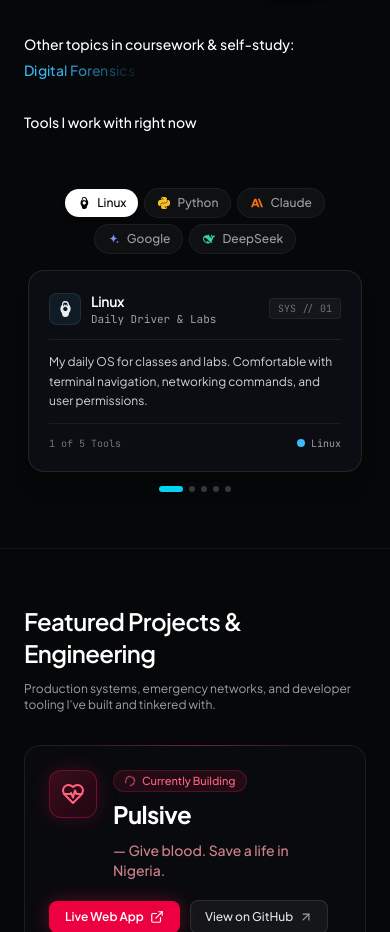
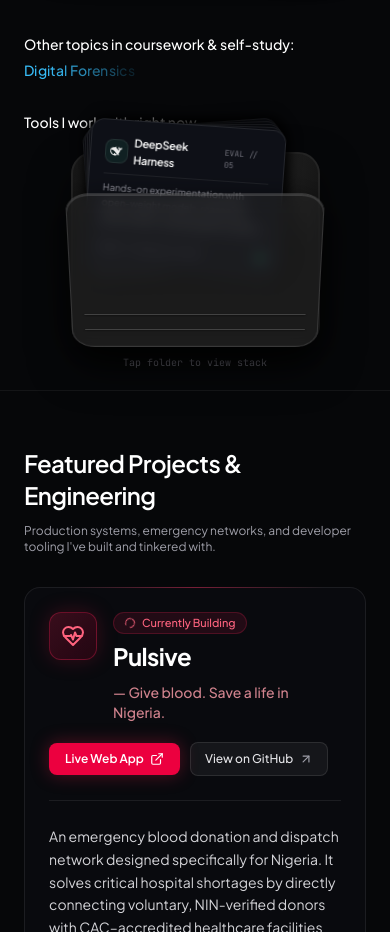
Before and after one commit to King-Jboy/portfolio, a React (Vite) app: page / in a window 390 px wide. Shown: the part 1464-2396 px from the top of the page. Built offline with nearby package versions, Linux system fonts and the light colour scheme.

Commit message:
fix(mobile): restore 3D folder with compact mobile proportions and trimmed vertical padding

```diff
--- a/src/components/FocusArea.tsx
+++ b/src/components/FocusArea.tsx
@@ -61,8 +61,8 @@
           Tools I work with right now
         </h3>
 
-        {/* Vertically centered between heading and bottom hr line */}
-        <div className="py-14 sm:py-20 flex items-center justify-center">
+        {/* Vertically centered with compact mobile padding */}
+        <div className="py-5 sm:py-20 flex items-center justify-center">
           <FolderToolsInteraction />
         </div>
       </div>
--- a/src/components/FolderToolsInteraction.tsx
+++ b/src/components/FolderToolsInteraction.tsx
@@ -77,7 +77,6 @@
   const [isOpen, setIsOpen] = useState(false);
   const [isHovered, setIsHovered] = useState(false);
   const [isMobile, setIsMobile] = useState(false);
-  const [mobileActiveTool, setMobileActiveTool] = useState(0);
 
   // Stored offsets when not dragging
   const [cardOffsets, setCardOffsets] = useState<Record<string, { x: number; y: number }>>({});
@@ -101,12 +100,12 @@
         return { x: 0, y: 0, rot: isHovered ? TOOLS[index].defaultRotate * 1.5 : TOOLS[index].defaultRotate };
       }
       if (mobile) {
-        // Mobile fan spread (5 cards)
-        const xOffsets = [-56, -28, 0, 28, 56];
+        // Compact mobile fan spread (5 cards)
+        const xOffsets = [-48, -24, 0, 24, 48];
         return {
           x: xOffsets[index] ?? 0,
-          y: index % 2 === 0 ? -10 : 8,
-          rot: (index - 2) * 3,
+          y: index % 2 === 0 ? -8 : 6,
+          rot: (index - 2) * 2.8,
         };
       }
       // Desktop fan spread (5 cards)
@@ -132,7 +131,7 @@
     }
   };
 
-  // Ultra-stable pointer drag using direct DOM updates and window listeners
+  // Pointer drag using direct DOM updates and window listeners
   const handleCardPointerDown = (toolId: string, index: number, e: React.PointerEvent<HTMLDivElement>) => {
     e.stopPropagation();
 
@@ -215,123 +214,23 @@
 
   return (
     <div className="w-full flex flex-col items-center justify-center select-none overflow-visible">
-      {/* Mobile Tool Deck (Clean, touch-friendly, legible without awkward 3D clipping) */}
-      <div className="md:hidden w-full max-w-sm flex flex-col items-center px-1">
-        {/* Quick Tool Selector Pills */}
-        <div className="flex flex-wrap items-center justify-center gap-1.5 mb-4">
-          {TOOLS.map((tool, idx) => {
-            const ToolIcon = tool.icon;
-            const isActive = mobileActiveTool === idx;
-            return (
-              <button
-                key={tool.id}
-                type="button"
-                onClick={() => setMobileActiveTool(idx)}
-                className={`flex items-center gap-1.5 px-3 py-1.5 rounded-full text-xs font-medium transition-all ${
-                  isActive
-                    ? 'bg-white text-black shadow-md'
-                    : 'text-zinc-400 bg-white/[0.04] border border-white/[0.06] hover:text-white'
-                }`}
-              >
-                <span
-                  className="w-3.5 h-3.5 flex items-center justify-center"
-                  style={{ color: isActive ? '#000' : tool.accent }}
-                >
-                  <ToolIcon className="w-3 h-3" />
-                </span>
-                <span>{tool.title.split(' ')[0]}</span>
-              </button>
-            );
-          })}
-        </div>
-
-        {/* Active Tool Card */}
-        {(() => {
-          const tool = TOOLS[mobileActiveTool];
-          const ToolIcon = tool.icon;
-          return (
-            <div
-              key={tool.id}
-              className="w-full rounded-2xl p-5 border border-white/[0.1] bg-[#0c0d12] shadow-xl flex flex-col justify-between min-h-[190px] transition-all duration-300"
-            >
-              <div>
-                <div className="flex items-center justify-between pb-3 border-b border-white/[0.08] mb-3">
-                  <div className="flex items-center gap-2.5">
-                    <div
-                      className="w-8 h-8 rounded-lg flex items-center justify-center border border-white/[0.08]"
-                      style={{ backgroundColor: `${tool.accent}15` }}
-                    >
-                      <ToolIcon className="w-4 h-4" />
-                    </div>
-                    <div>
-                      <h4 className="text-sm font-semibold text-white tracking-tight">
-                        {tool.title}
-                      </h4>
-                      <p className="text-[11px] text-zinc-400 font-mono">
-                        {tool.subtitle}
-                      </p>
-                    </div>
-                  </div>
-                  <span className="text-[10px] font-mono text-zinc-500 px-2 py-0.5 rounded bg-white/[0.04] border border-white/[0.06]">
-                    {tool.badge}
-                  </span>
-                </div>
-
-                <p className="text-xs text-zinc-300 leading-relaxed">
-                  {tool.description}
-                </p>
-              </div>
-
-              {/* Card Footer with Accent Dot */}
-              <div className="flex items-center justify-between pt-3 mt-3 border-t border-white/[0.06] text-[10px] font-mono">
-                <span className="text-zinc-500">
-                  {mobileActiveTool + 1} of {TOOLS.length} Tools
-                </span>
-                <div className="flex items-center gap-1.5">
-                  <span
-                    className="w-2 h-2 rounded-full"
-                    style={{ backgroundColor: tool.accent }}
-                  />
-                  <span className="text-zinc-400">{tool.title}</span>
-                </div>
-              </div>
-            </div>
-          );
-        })()}
-
-        {/* Mobile Pagination Dots */}
-        <div className="flex items-center justify-center gap-1.5 mt-3.5">
-          {TOOLS.map((_, idx) => (
-            <button
-              key={idx}
-              type="button"
-              onClick={() => setMobileActiveTool(idx)}
-              className={`h-1.5 rounded-full transition-all duration-300 ${
-                mobileActiveTool === idx ? 'w-6 bg-cyan-400' : 'w-1.5 bg-white/20'
-              }`}
-              aria-label={`Go to tool ${idx + 1}`}
-            />
-          ))}
-        </div>
-      </div>
-
-      {/* Desktop 3D Folder Stage Container (Untouched on Desktop) */}
+      {/* Folder Stage Container with compact mobile proportions */}
       <div
-        className="hidden md:flex relative flex-col items-center justify-center transition-all duration-500"
+        className="relative flex flex-col items-center justify-center transition-all duration-500"
         style={{
           width: '100%',
           maxWidth: isOpen ? '920px' : '320px',
-          minHeight: isOpen ? '350px' : '224px',
+          minHeight: isOpen ? (isMobile ? '280px' : '350px') : (isMobile ? '190px' : '224px'),
         }}
         onMouseEnter={() => setIsHovered(true)}
         onMouseLeave={() => setIsHovered(false)}
       >
-        {/* The 3D Tactile Folder based on Framer FOLDER-xHIJ */}
+        {/* The 3D Tactile Folder */}
         <div
           className="relative flex items-center justify-center cursor-pointer"
           style={{
-            width: '292px',
-            height: '224px',
+            width: isMobile ? '265px' : '292px',
+            height: isMobile ? '195px' : '224px',
             perspective: '2000px',
             transformStyle: 'preserve-3d',
           }}
@@ -340,14 +239,14 @@
             toggleFolder();
           }}
         >
-          {/* 1. Folder Back Plate (framer-ikzj2x) */}
+          {/* 1. Folder Back Plate */}
           <div
-            className="absolute rounded-[24px] transition-all duration-500"
+            className="absolute rounded-[22px] sm:rounded-[24px] transition-all duration-500"
             style={{
               top: '0px',
               bottom: '0px',
-              left: '11px',
-              right: '11px',
+              left: isMobile ? '8px' : '11px',
+              right: isMobile ? '8px' : '11px',
               border: '2px solid rgb(36, 36, 36)',
               background:
                 'radial-gradient(67% 62% at 50% 0%, rgb(51, 51, 51) 0%, rgb(14, 14, 14) 100%)',
@@ -356,20 +255,20 @@
             }}
           >
             {/* Top Folder Tab Header */}
-            <div className="absolute -top-3.5 left-4 px-3 py-0.5 rounded-t-lg bg-[#242424] border-t border-x border-[#333] text-[10px] font-mono text-zinc-400 flex items-center gap-1.5">
+            <div className="absolute -top-3.5 left-4 px-2.5 sm:px-3 py-0.5 rounded-t-lg bg-[#242424] border-t border-x border-[#333] text-[9px] sm:text-[10px] font-mono text-zinc-400 flex items-center gap-1.5">
               <FolderIcon className="w-3 h-3 text-zinc-400" />
               <span>STACK // 05_TOOLS</span>
             </div>
           </div>
 
-          {/* 2. Movable Papers / Tool Cards Stack (framer-1pr61nj) */}
+          {/* 2. Movable Papers / Tool Cards Stack */}
           <div
             className="absolute transition-all duration-500"
             style={{
-              width: '246px',
-              height: '200px',
-              top: isOpen ? '-90px' : isHovered ? '-65px' : '-38px',
-              left: 'calc(50% - 123px)',
+              width: isMobile ? '216px' : '246px',
+              height: isMobile ? '165px' : '200px',
+              top: isOpen ? (isMobile ? '-60px' : '-90px') : isHovered ? '-50px' : (isMobile ? '-28px' : '-38px'),
+              left: isMobile ? 'calc(50% - 108px)' : 'calc(50% - 123px)',
               zIndex: 2,
             }}
           >
@@ -393,8 +292,8 @@
                     position: 'absolute',
                     top: 0,
                     left: 0,
-                    width: isMobile ? '210px' : '222px',
-                    height: '170px',
+                    width: isMobile ? '195px' : '222px',
+                    height: isMobile ? '150px' : '170px',
                     transform: `translate3d(${finalX}px, ${finalY}px, 0px) rotate(${finalRot}deg)`,
                     zIndex: 2 + index,
                     backgroundColor: '#0e1017',
@@ -402,35 +301,35 @@
                     transition: 'transform 450ms cubic-bezier(0.23, 1, 0.32, 1), box-shadow 250ms ease',
                     cursor: 'grab',
                   }}
-                  className="folder-tool-card rounded-[14px] p-4 flex flex-col justify-between border select-none border-white/[0.09] shadow-[2px_-2px_14px_rgba(0,0,0,0.55)] hover:border-white/30"
+                  className="folder-tool-card rounded-[13px] sm:rounded-[14px] p-3.5 sm:p-4 flex flex-col justify-between border select-none border-white/[0.09] shadow-[2px_-2px_14px_rgba(0,0,0,0.55)] hover:border-white/30"
                 >
                   {/* Card Header */}
                   <div>
-                    <div className="flex items-center justify-between pb-2 border-b border-white/[0.07] mb-2 pointer-events-none">
-                      <div className="flex items-center gap-2">
+                    <div className="flex items-center justify-between pb-1.5 sm:pb-2 border-b border-white/[0.07] mb-1.5 sm:mb-2 pointer-events-none">
+                      <div className="flex items-center gap-1.5 sm:gap-2">
                         <div
-                          className="w-7 h-7 rounded-lg flex items-center justify-center border border-white/[0.08]"
+                          className="w-6 h-6 sm:w-7 sm:h-7 rounded-lg flex items-center justify-center border border-white/[0.08]"
                           style={{ backgroundColor: `${tool.accent}15` }}
                         >
-                          <ToolIcon className="w-3.5 h-3.5" />
+                          <ToolIcon className="w-3 h-3 sm:w-3.5 sm:h-3.5" />
                         </div>
-                        <span className="text-xs font-semibold text-white tracking-tight">
+                        <span className="text-[11px] sm:text-xs font-semibold text-white tracking-tight">
                           {tool.title}
                         </span>
                       </div>
-                      <span className="text-[9px] font-mono text-zinc-500">
+                      <span className="text-[8px] sm:text-[9px] font-mono text-zinc-500">
                         {tool.badge}
                       </span>
                     </div>
 
-                    <p className="text-[10px] sm:text-[11px] text-zinc-400 leading-relaxed line-clamp-3 pointer-events-none">
+                    <p className="text-[9.5px] sm:text-[11px] text-zinc-400 leading-relaxed line-clamp-3 pointer-events-none">
                       {tool.description}
                     </p>
                   </div>
 
                   {/* Card Footer */}
-                  <div className="flex items-center justify-between pt-1.5 border-t border-white/[0.05] text-[9px] font-mono pointer-events-none">
-                    <span className="text-zinc-500 truncate max-w-[130px]">
+                  <div className="flex items-center justify-between pt-1 border-t border-white/[0.05] text-[8.5px] sm:text-[9px] font-mono pointer-events-none">
+                    <span className="text-zinc-500 truncate max-w-[110px] sm:max-w-[130px]">
                       {tool.subtitle}
                     </span>
                     <span
@@ -443,13 +342,13 @@
             })}
           </div>
 
-          {/* 3. Folder Front Flap with 3D Forward Tilt (framer-1chfr19) */}
+          {/* 3. Folder Front Flap with 3D Forward Tilt */}
           <div
-            className="absolute bottom-0 rounded-[24px] transition-all duration-500 overflow-hidden"
+            className="absolute bottom-0 rounded-[22px] sm:rounded-[24px] transition-all duration-500 overflow-hidden"
             style={{
-              left: 'calc(50% - 135px)',
-              width: '270px',
-              height: '224px',
+              left: isMobile ? 'calc(50% - 122px)' : 'calc(50% - 135px)',
+              width: isMobile ? '244px' : '270px',
+              height: isMobile ? '195px' : '224px',
               transformOrigin: 'bottom center',
               transformStyle: 'preserve-3d',
               transform: isOpen
@@ -467,7 +366,7 @@
               transition: 'transform 600ms cubic-bezier(0.23, 1, 0.32, 1)',
             }}
           >
-            {/* Frosted Front Glass Highlights (G5jKnnhXs & wiGsa9IR9) */}
+            {/* Frosted Front Glass Highlights */}
             <div
               className="absolute left-3 right-3 h-[1px]"
               style={{
@@ -486,6 +385,11 @@
             />
           </div>
         </div>
+
+        {/* Subtle mobile helper text */}
+        <p className="sm:hidden text-[10px] text-zinc-500 font-mono mt-2">
+          {isOpen ? 'Tap folder to close' : 'Tap folder to view stack'}
+        </p>
       </div>
     </div>
   );
```
